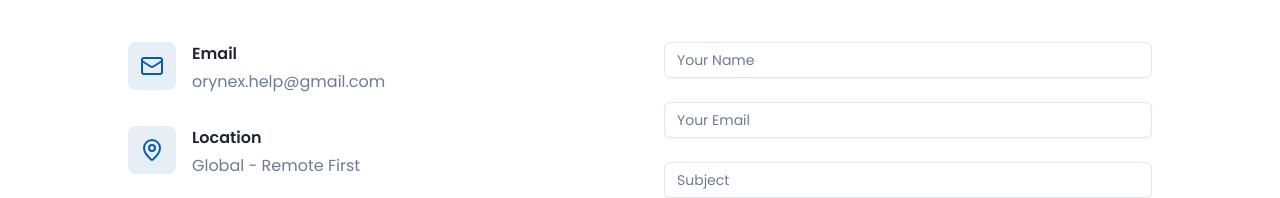
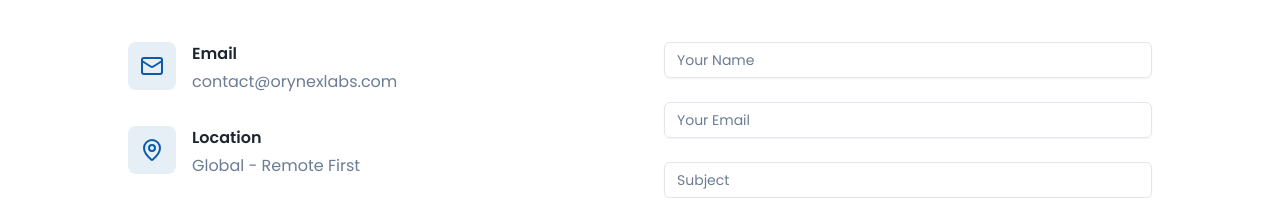
Before and after one commit to orynexlabs/OrynexLabs, a Next.js app: page / in a window 1280 px wide. Shown: the part 6387-6585 px from the top of the page. Built offline with nearby package versions, Linux system fonts and the light colour scheme.

Commit message:
updated the team page

```diff
--- a/app/careers/page.tsx
+++ b/app/careers/page.tsx
@@ -158,7 +158,7 @@ const Careers = () => {
             <p className="text-muted-foreground mb-4">
               Don&apos;t see a position that fits? We&apos;re always interested in hearing from talented people.
             </p>
-            <Link href="mailto:orynex.help@gmail.com?subject=Resume%20Submission" target="_blank" rel="noopener noreferrer">
+            <Link href="mailto:contact@orynexlabs.com?subject=Resume%20Submission" target="_blank" rel="noopener noreferrer">
               <Button variant="outline" size="lg">Send Us Your Resume</Button>
             </Link>
 
--- a/app/components/Contact.tsx
+++ b/app/components/Contact.tsx
@@ -70,7 +70,7 @@ const Contact = () => {
               </div>
               <div>
                 <h3 className="font-semibold mb-1">Email</h3>
-                <p className="text-muted-foreground">orynex.help@gmail.com</p>
+                <p className="text-muted-foreground">contact@orynexlabs.com</p>
               </div>
             </div>
 
```
